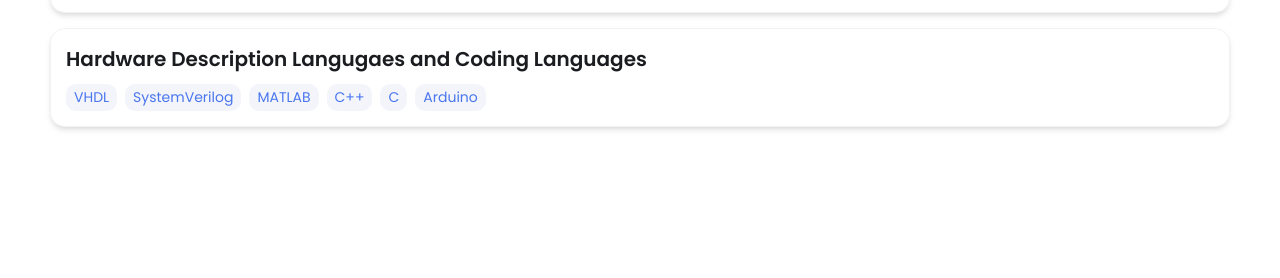
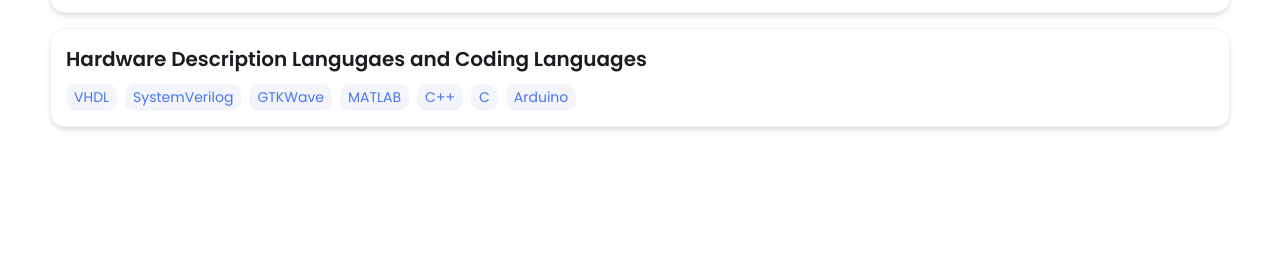
Before and after one commit to briancliau/briancliau.github.io, a Jekyll site: the page built from index.html, in a window 1280 px wide and 900 px high, scrolled down 1719 px. Shown: the part 173-451 px from the top of the window. Built offline with Jekyll 4.4.1, drawn with Linux system fonts in a browser that asks for light colours.

Commit message:
Update _config.yml

```diff
--- a/_config.yml
+++ b/_config.yml
@@ -56,6 +56,7 @@
     tools:
     - VHDL
     - SystemVerilog
+    - GTKWave
     - MATLAB
     - C++
     - C
```
